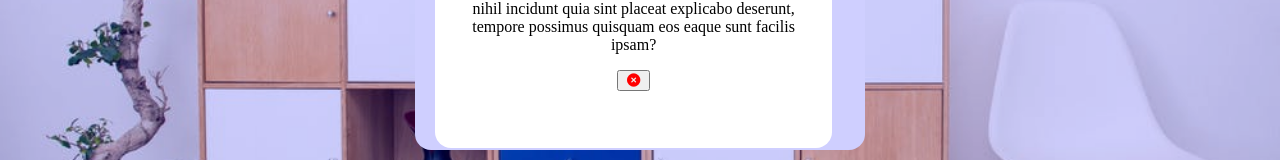
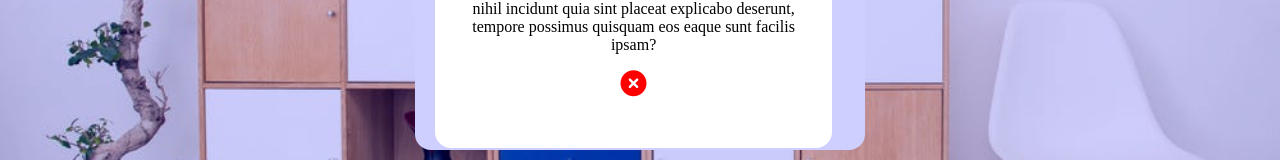
Before and after one commit to Absolute-stack/mini-projects, a website: page index.html in a window 1280 px wide. Both pictures are taken after a click on the button "Open Model". Shown: the part 372-532 px from the top of the page. Drawn offline with Linux system fonts and the light colour scheme.

Commit message:
modal with all the fuctionality

```diff
--- a/index.html
+++ b/index.html
@@ -28,9 +28,7 @@
             placeat explicabo deserunt, tempore possimus quisquam eos eaque sunt
             facilis ipsam?
           </p>
-          <button>
-            <i class="fa-solid fa-circle-xmark close-btn"></i>
-          </button>
+          <i class="fa-solid fa-circle-xmark close-btn"></i>
         </div>
       </div>
     </div>
--- a/style.css
+++ b/style.css
@@ -53,7 +53,7 @@ body {
   width: 100vw;
   background-color: rgba(0, 0, 255, 0.189);
   visibility: hidden;
-  transition: all 0.4s;
+  transition: all 0.2s;
 }
 
 .modal {
@@ -68,10 +68,11 @@ body {
   background-color: white;
   text-align: center;
 }
-
 .close-btn {
   color: red;
+  font-size: 26px;
   cursor: pointer;
+  background-color: white;
   transition: all ease 0.8s;
 }
 
```
